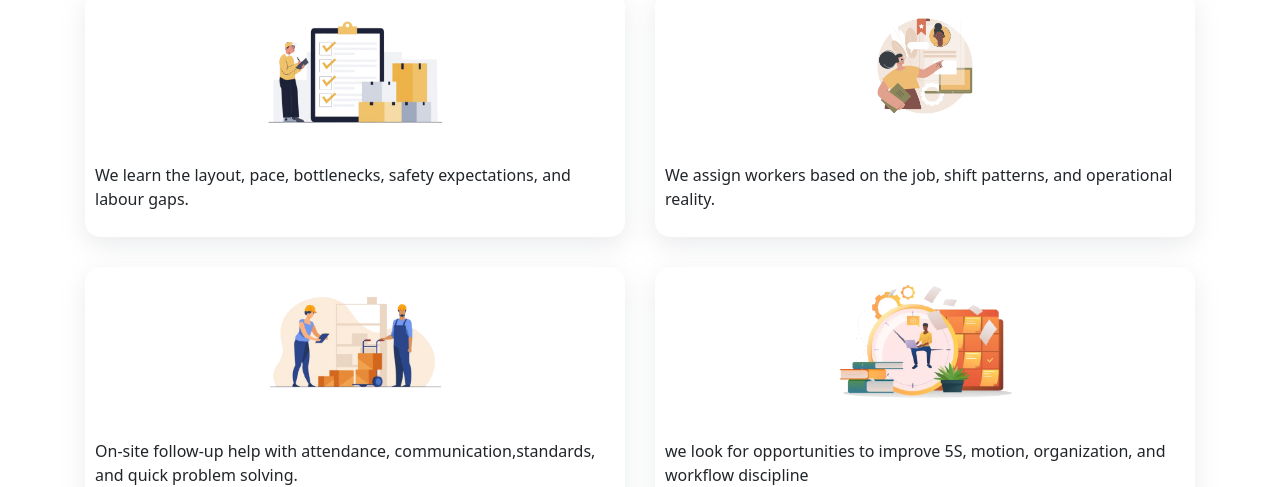
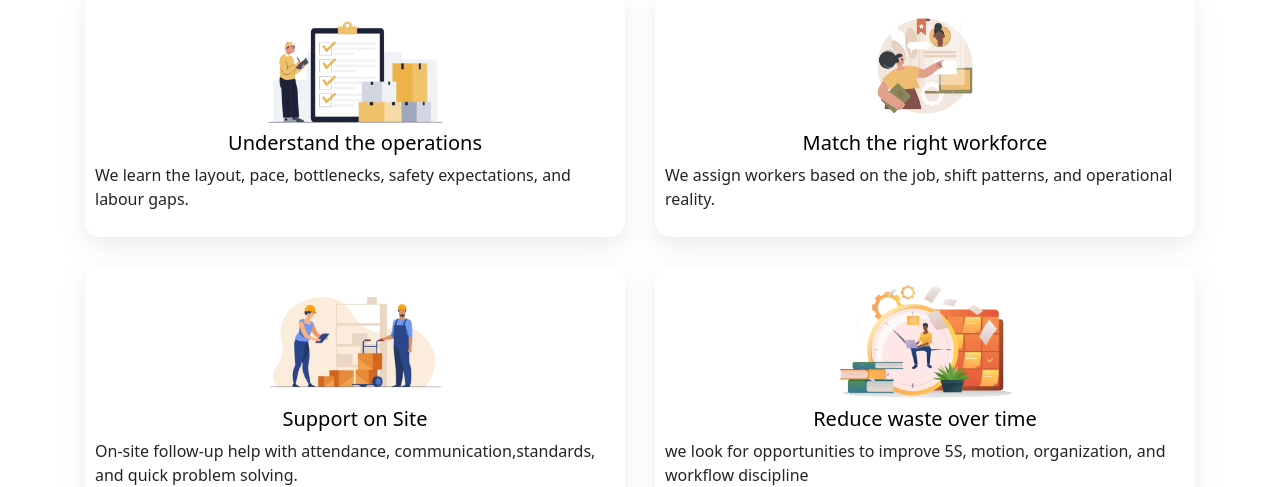
Before and after one commit to rajatsharmaw90-hash/wayhire-frontend, a React (Vite) app: page / in a window 1280 px wide. Shown: the part 1440-1927 px from the top of the page. Built offline with nearby package versions, Linux system fonts and the light colour scheme.

Commit message:
h5 color change

```diff
--- a/index.css
+++ b/index.css
@@ -178,7 +178,9 @@
 }
 #how-work-left img{
     height: 130px;
-
+}
+#how-work-left h5{
+    color: black;
 }
 #how-work-row{
     display: flex;
```
